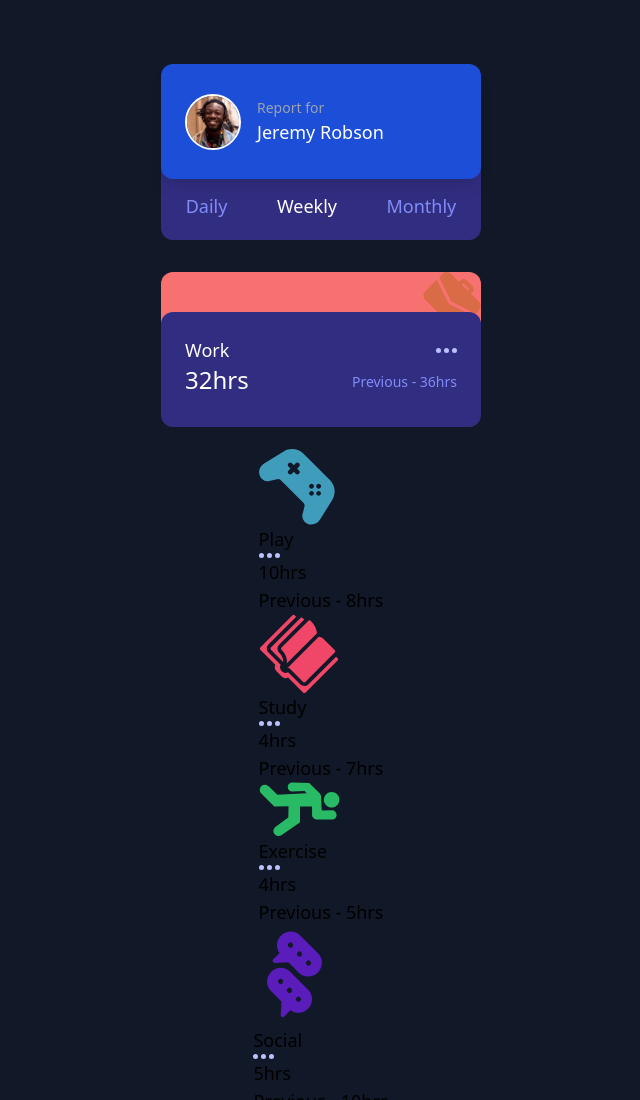
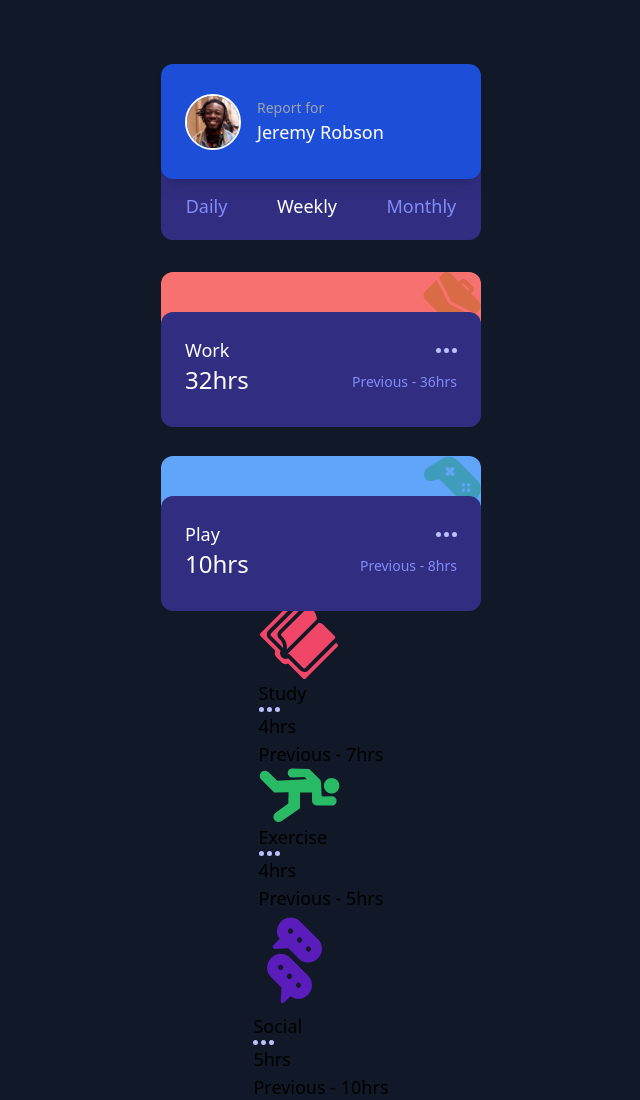
Before and after one commit to abulyousuf/time-tracking-dashboard, a plain HTML site: page index.html in a window 1280 px wide. Shown: the top 1100 px of the page, without its empty margins (319-959 px from the left). Drawn offline with nearby package versions, Linux system fonts and the light colour scheme.

Commit message:
Complete play section

```diff
--- a/index.html
+++ b/index.html
@@ -29,7 +29,7 @@
             </div>
         </section>
 
-        <section class="w-80 h-36 mt-8 mb-8 relative">
+        <section class="w-80 h-36 mt-8 relative">
             <div class="w-full h-2/5 bg-red-400 flex justify-end rounded-t-xl absolute">
                 <img src="./images/icon-work.svg" alt="Work">
             </div>
@@ -45,15 +45,19 @@
             </div>
         </section>
 
-        <section>
-            <div>
+        <section class="w-80 h-36 mt-10 relative">
+            <div class="w-full h-2/5 bg-blue-400 flex justify-end rounded-t-xl absolute">
                 <img src="./images/icon-play.svg" alt="Play">
             </div>
-            <div>
-                <h3>Play</h3>
-                <img src="./images/icon-ellipsis.svg" alt="Ellipsis">
-                <h2>10hrs</h2>
-                <p>Previous - 8hrs</p>
+            <div class="w-full h-4/5 mt-10 bg-indigo-900 rounded-xl absolute z-10">
+                <div class="flex justify-between items-center pt-6 px-6">
+                    <h3 class="text-white">Play</h3>
+                    <img src="./images/icon-ellipsis.svg" alt="Ellipsis">
+                </div>
+                <div class="flex justify-between item-center px-6">
+                    <h2 class="text-white text-2xl">10hrs</h2>
+                    <p class="text-indigo-400 text-sm pt-2">Previous - 8hrs</p>
+                </div>
             </div>
         </section>
 
```
